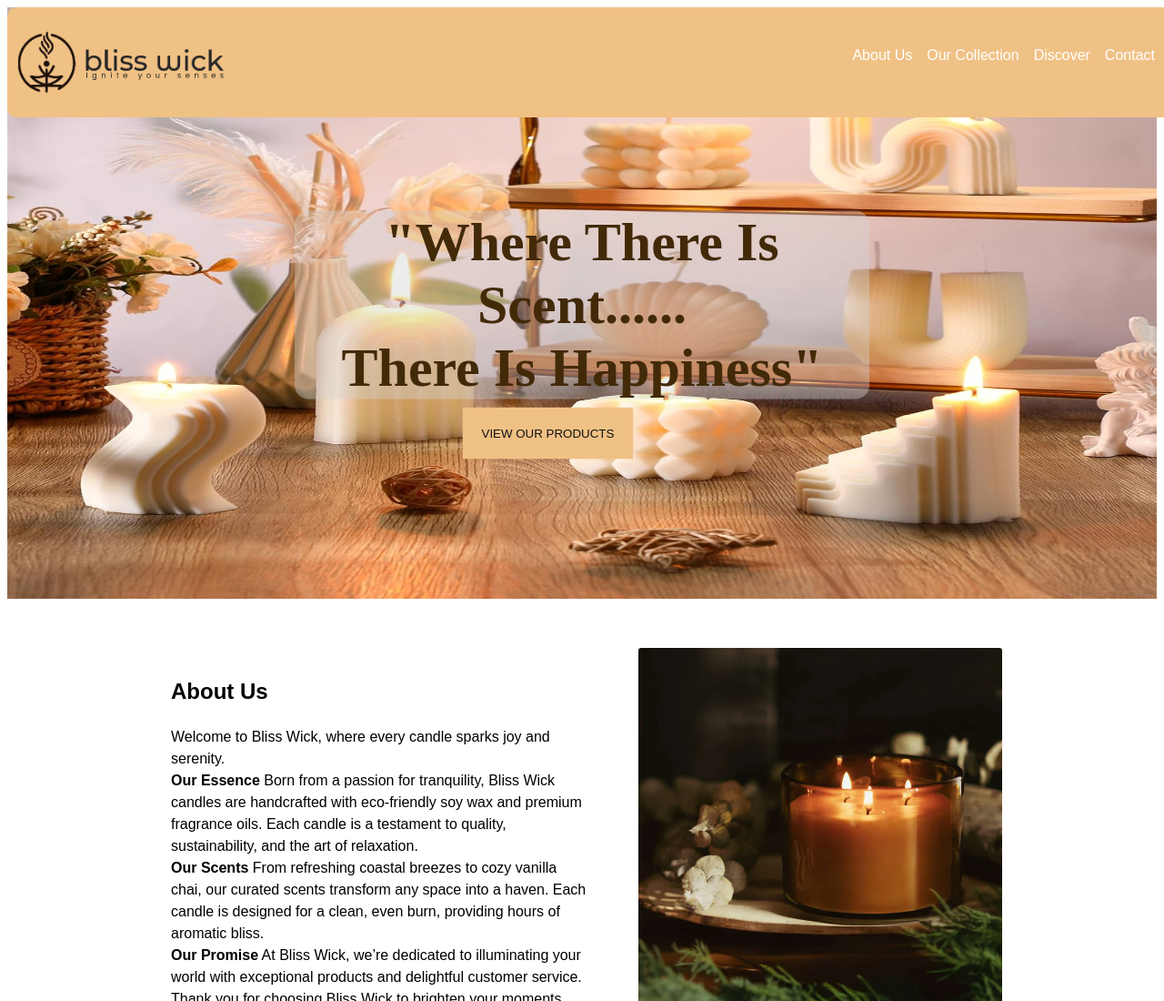
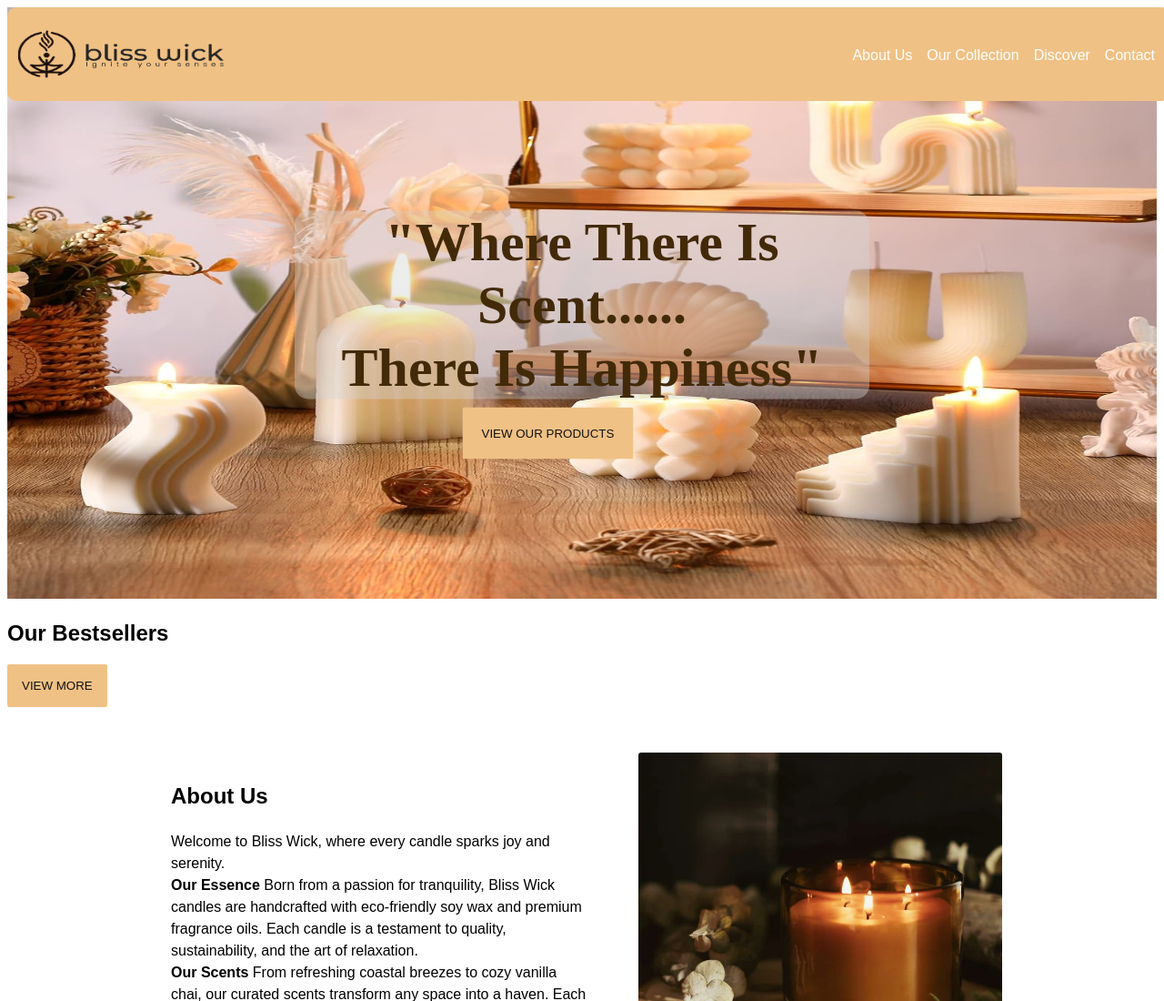
Before and after one commit to AngelSCodes/Bliss-Wick, a plain HTML site: page index.html in a window 1280 px wide. Shown: the top 1100 px of the page at 91% size. Drawn offline with Linux system fonts and the light colour scheme; a web font is replaced by a local one.

Commit message:
view-more button styling

```diff
--- a/index.html
+++ b/index.html
@@ -41,6 +41,15 @@
 </div>
 
  <main>
+    <section id="bestsellers">
+        <h2>Our Bestsellers</h2>
+        <div></div>
+        <div></div>
+        <div></div>
+        <div id="view-more">
+            <button >VIEW MORE</button>
+            </div>
+    </section>
 
     <section id="about">
         <div id="about-content">
--- a/styles.css
+++ b/styles.css
@@ -21,7 +21,7 @@ body {
     padding: 20px 0;
     color:#111;
     border-radius: 10px;
-    height: fit-content;
+    height: 63px;
 
     z-index: 1;
 }
@@ -59,7 +59,7 @@ z-index: 2;
     text-align: center;
     color: white;
   }
-  /* Centered text */
+  /* Centered on image text */
 .centered {
     color:  #422a09;
     background:  rgba(211, 211, 211, 0.4);
@@ -115,3 +115,18 @@ z-index: 2;
     height:400px;
 
 }
+
+/*bestsellers section*/
+#view-more button{
+    background: rgb(240, 193, 133);
+    color: #111;
+    border: 1px solid transparent;
+    border-radius: 2px;
+    padding:15px;
+    cursor: pointer;
+}
+#view-more button:hover {
+    transition: all 300ms ease-out;
+    background:  #422a09;
+    color: white;
+}
```
